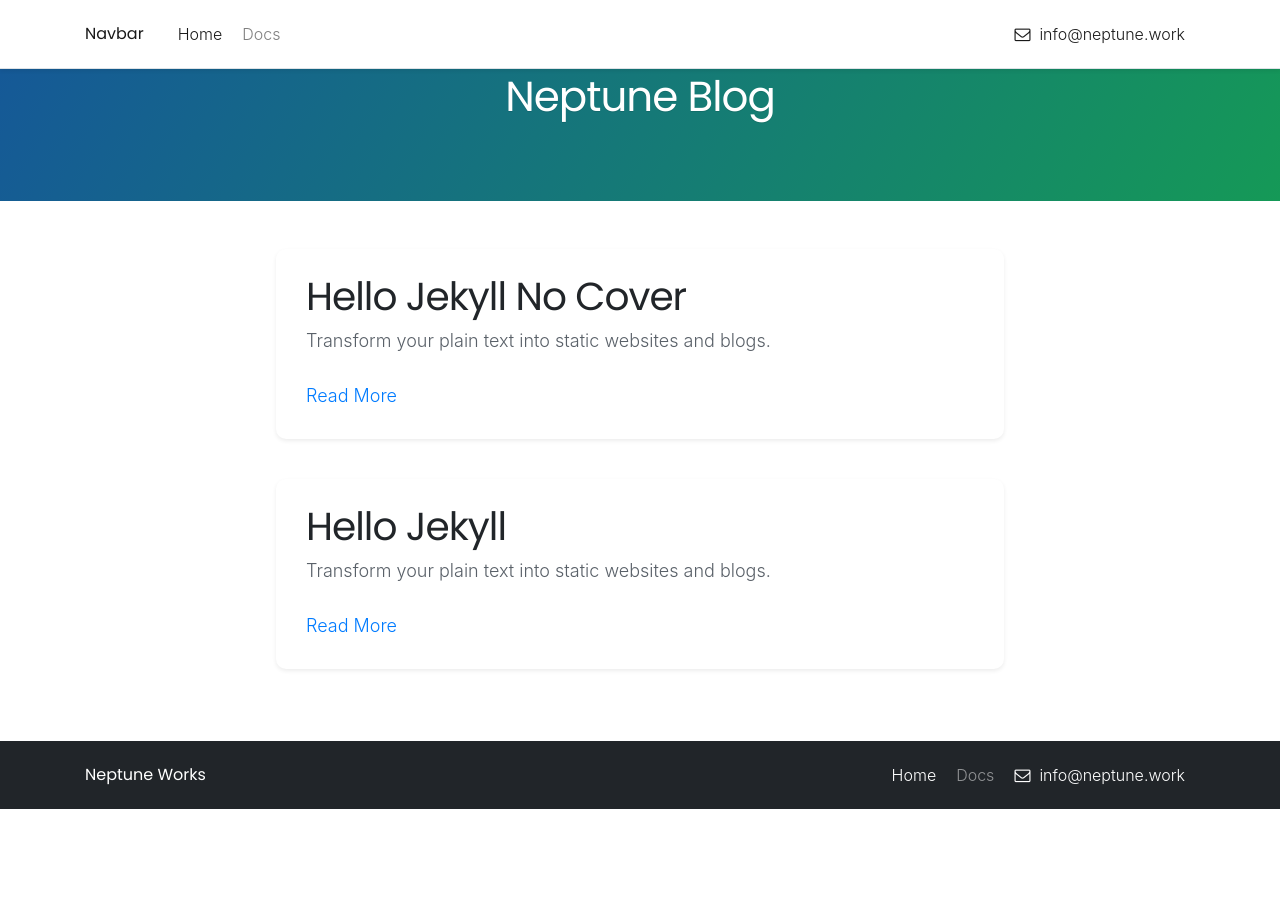
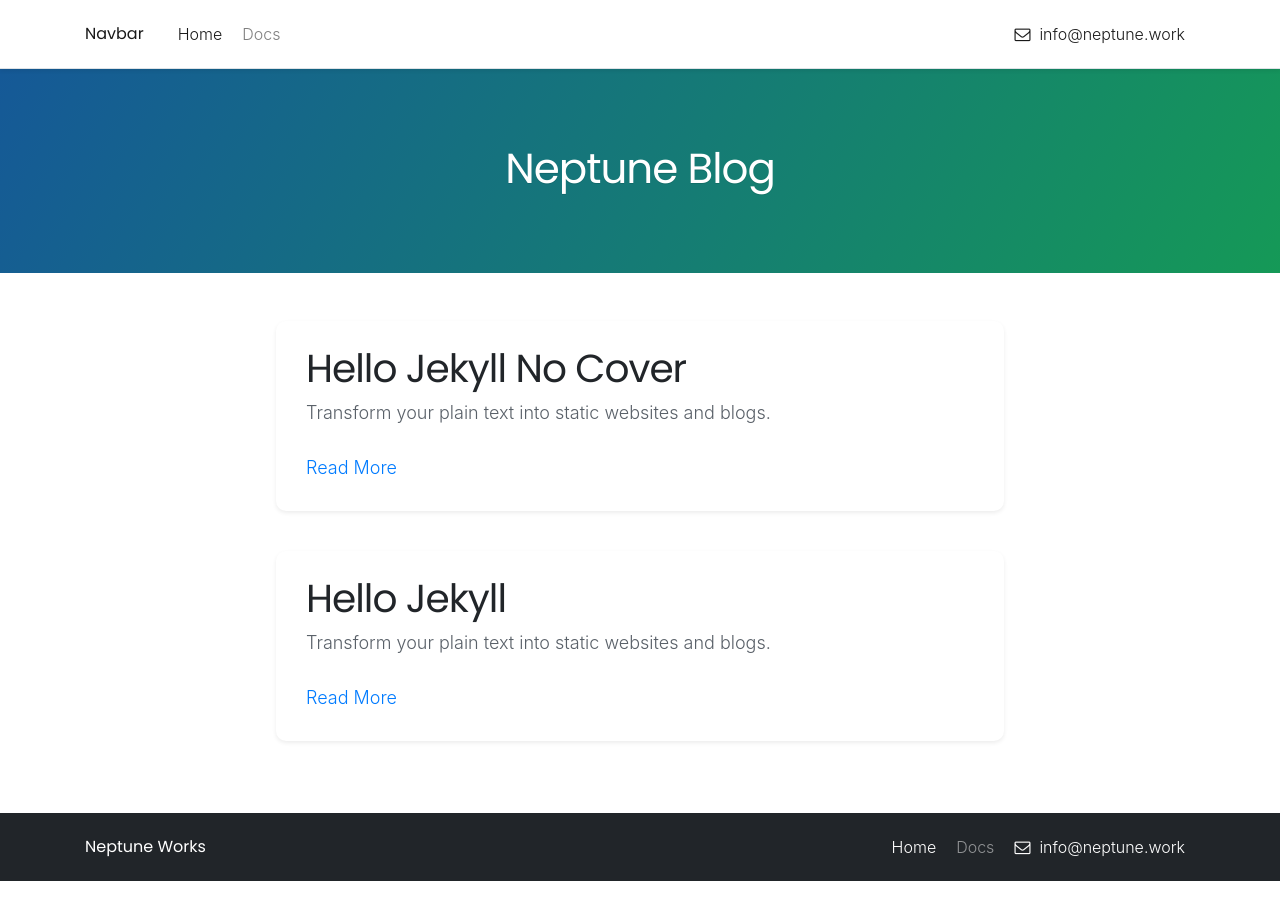
Before and after one commit to KevBuild4UR/_backup, a Jekyll site: the page built from blog/index.html, in a window 1280 px wide. Built offline with Jekyll 4.4.1, drawn with Linux system fonts in a browser that asks for light colours; nearby versions of some CDN libraries; the list of posts is cut into pages by our own code.

Commit message:
Update index.html

```diff
--- a/blog/index.html
+++ b/blog/index.html
@@ -5,7 +5,7 @@ blog-title: Neptune Blog
 {% include blog-header.html %}
 
 <section id="blog-header">
-  <div class="masthead bg-light" style="background-image: linear-gradient({{ site.blog-header-bg-color }});">
+  <div class="masthead bg-light" style="padding-top: 120px; background-image: linear-gradient({{ site.blog-header-bg-color }});">
     <div class="row">
       <div class="col-md-12 col-md-offset-1 text-center">
         <h1 style="margin: 20px 0 10px; color: #fff; line-height: 1.4; font-size: 42px;">{{ page.blog-title }}</h1>
```
